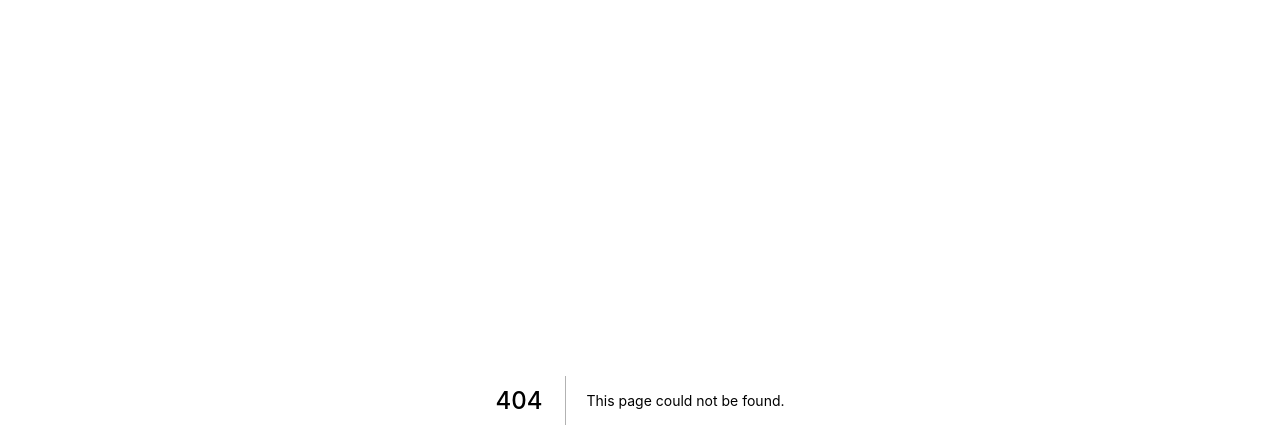
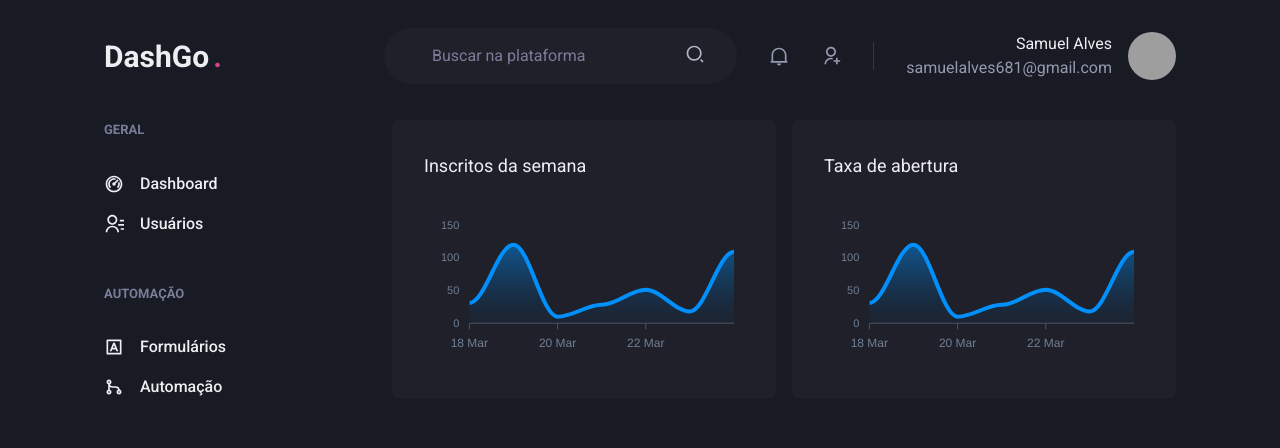
Before and after one commit to SamuelAlv3s/spacetraveling-blog, a Next.js app in the folder dashboard/: page /dashboard in a window 1280 px wide. Before the commit this address had no page. Shown: the top 448 px of the page. Built offline with nearby package versions, Linux system fonts and the light colour scheme; grey boxes are pictures that could not be loaded.

Commit message:
header and add charts to dashboard

```diff
--- a/dashboard/package.json
+++ b/dashboard/package.json
@@ -12,10 +12,13 @@
     "@chakra-ui/react": "^2.2.4",
     "@emotion/react": "^11",
     "@emotion/styled": "^11",
+    "apexcharts": "^3.35.3",
     "framer-motion": "^6",
     "next": "12.2.3",
     "react": "18.2.0",
-    "react-dom": "18.2.0"
+    "react-apexcharts": "^1.4.0",
+    "react-dom": "18.2.0",
+    "react-icons": "^4.4.0"
   },
   "devDependencies": {
     "@types/node": "^18.0.6",
--- /dev/null
+++ b/dashboard/src/components/Header.tsx
@@ -0,0 +1,79 @@
+import { Flex, Input, Text, Icon, HStack, Box, Avatar } from '@chakra-ui/react';
+import {
+  RiNotification2Line,
+  RiSearch2Line,
+  RiUserAddLine,
+} from 'react-icons/ri';
+
+export function Header() {
+  return (
+    <Flex
+      as="header"
+      w="100%"
+      maxWidth={1120}
+      h="20"
+      mx="auto"
+      mt="4"
+      px="6"
+      align="center"
+    >
+      <Text fontSize="3xl" fontWeight="bold" letterSpacing="light" w="64">
+        DashGo
+        <Text as="span" color="pink.500" ml="1">
+          .
+        </Text>
+      </Text>
+
+      <Flex
+        as="label"
+        flex="1"
+        py="4"
+        px="8"
+        ml="6"
+        maxWidth={400}
+        alignSelf="center"
+        color="gray.200"
+        position="relative"
+        bg="gray.800"
+        borderRadius="full"
+      >
+        <Input
+          color="gray.50"
+          variant="unstyled"
+          placeholder="Buscar na plataforma"
+          px="4"
+          mr="4"
+          _placeholder={{ color: 'gray.400' }}
+        />
+        <Icon as={RiSearch2Line} fontSize="20" />
+      </Flex>
+
+      <Flex align="center" ml="auto">
+        <HStack
+          spacing="8"
+          mx="8"
+          pr="8"
+          py="1"
+          color="gray.300"
+          borderRightWidth={1}
+          borderColor="gray.700"
+        >
+          <Icon as={RiNotification2Line} fontSize="20" />
+          <Icon as={RiUserAddLine} fontSize="20" />
+        </HStack>
+
+        <Flex align="center">
+          <Box mr="4" textAlign="right">
+            <Text>Samuel Alves</Text>
+            <Text color="gray.300">samuelalves681@gmail.com</Text>
+          </Box>
+          <Avatar
+            size="md"
+            name="Samuel Alves"
+            src="https://github.com/samuelalv3s.png"
+          />
+        </Flex>
+      </Flex>
+    </Flex>
+  );
+}
--- /dev/null
+++ b/dashboard/src/components/Sidebar.tsx
@@ -0,0 +1,55 @@
+import { Box, Icon, Link, Stack, Text } from '@chakra-ui/react';
+import {
+  RiContactsLine,
+  RiDashboard2Line,
+  RiGitMergeLine,
+  RiInputMethodLine,
+} from 'react-icons/ri';
+
+export function Sidebar() {
+  return (
+    <Box as="aside" w="64" mr="8">
+      <Stack spacing="12" align="flex-start">
+        <Box>
+          <Text fontWeight="bold" color="gray.400" fontSize="small">
+            GERAL
+          </Text>
+          <Stack spacing="4" mt="8" align="stretch">
+            <Link display="flex" alignItems="center">
+              <Icon as={RiDashboard2Line} fontSize="20" />
+              <Text ml="4" fontWeight="medium">
+                Dashboard
+              </Text>
+            </Link>
+            <Link display="flex" alignItems="center">
+              <Icon as={RiContactsLine} fontSize="20" />
+              <Text ml="4" fontWeight="medium">
+                Usuários
+              </Text>
+            </Link>
+          </Stack>
+        </Box>
+
+        <Box>
+          <Text fontWeight="bold" color="gray.400" fontSize="small">
+            AUTOMAÇÃO
+          </Text>
+          <Stack spacing="4" mt="8" align="stretch">
+            <Link display="flex" alignItems="center">
+              <Icon as={RiInputMethodLine} fontSize="20" />
+              <Text ml="4" fontWeight="medium">
+                Formulários
+              </Text>
+            </Link>
+            <Link display="flex" alignItems="center">
+              <Icon as={RiGitMergeLine} fontSize="20" />
+              <Text ml="4" fontWeight="medium">
+                Automação
+              </Text>
+            </Link>
+          </Stack>
+        </Box>
+      </Stack>
+    </Box>
+  );
+}
--- /dev/null
+++ b/dashboard/src/pages/dashboard.tsx
@@ -0,0 +1,97 @@
+import { Flex, SimpleGrid, Box, Text, theme } from '@chakra-ui/react';
+import dynamic from 'next/dynamic';
+import { Header } from '../components/Header';
+import { Sidebar } from '../components/Sidebar';
+
+const Chart = dynamic(() => import('react-apexcharts'), { ssr: false });
+
+const options = {
+  chart: {
+    toolbar: {
+      show: false,
+    },
+    zoom: {
+      enabled: false,
+    },
+    foreColor: theme.colors.gray[500],
+  },
+  grid: {
+    show: false,
+  },
+  dataLabels: {
+    enabled: false,
+  },
+  tooltip: {
+    enabled: false,
+  },
+  xaxis: {
+    type: 'datetime',
+    axisBorder: {
+      color: theme.colors.gray[600],
+    },
+    axisTicks: {
+      color: theme.colors.gray[600],
+    },
+    categories: [
+      '2021-03-18T00:00:00.000z',
+      '2021-03-19T00:00:00.000z',
+      '2021-03-20T00:00:00.000z',
+      '2021-03-21T00:00:00.000z',
+      '2021-03-22T00:00:00.000z',
+      '2021-03-23T00:00:00.000z',
+      '2021-03-24T00:00:00.000z',
+    ],
+  },
+  fill: {
+    opacity: 0.3,
+    type: 'gradient',
+    gradient: {
+      shade: 'dark',
+      opacityFrom: 0.7,
+      opacityTo: 0.3,
+    },
+  },
+};
+const series = [
+  {
+    name: 'Series1',
+    data: [31, 120, 10, 28, 51, 18, 109],
+  },
+];
+
+export default function Dashboard() {
+  return (
+    <>
+      <Flex direction="column" h="100vh">
+        <Header />
+        <Flex w="100%" my="6" maxWidth={1120} mx="auto" px="6">
+          <Sidebar />
+          <SimpleGrid flex="1" gap="4" minChildWidth="320px">
+            <Box p="8" pb="4" bg="gray.800" borderRadius={8}>
+              <Text fontSize="lg" mb="4">
+                Inscritos da semana
+              </Text>
+              <Chart
+                type="area"
+                height={160}
+                options={options}
+                series={series}
+              />
+            </Box>
+            <Box p="8" pb="4" bg="gray.800" borderRadius={8}>
+              <Text fontSize="lg" mb="4">
+                Taxa de abertura
+              </Text>
+              <Chart
+                type="area"
+                height={160}
+                options={options}
+                series={series}
+              />
+            </Box>
+          </SimpleGrid>
+        </Flex>
+      </Flex>
+    </>
+  );
+}
```
Also changed, not shown: 1 other file (tests, documents, lock files or other folders).
